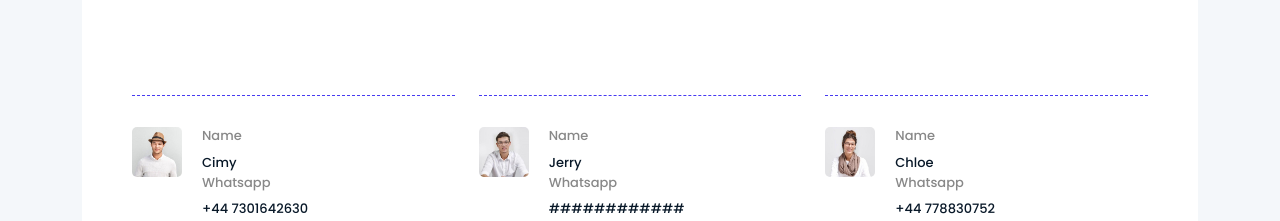
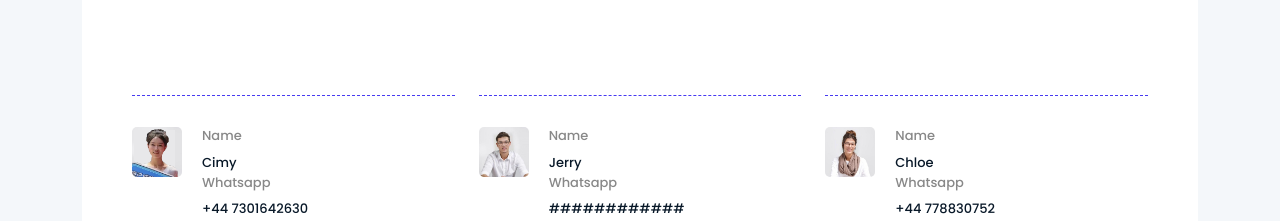
Before and after one commit to 1781539/jiuqian, a plain HTML site: page contact.html in a window 1280 px wide. Shown: the part 886-1107 px from the top of the page. Drawn offline with Linux system fonts and the light colour scheme.

Commit message:
Add files via upload

```diff
--- a/contact.html
+++ b/contact.html
@@ -143,7 +143,7 @@
                                 <div class="single-head">
                                     <h3 class="inner-title"><span></span></h3>
                                     <div class="single-info">
-                                        <i class=""><img style="width: 50px;height: auto;border-radius: 5px;" src="assets\images\about\tx1.jpg" /></i>
+                                        <i class=""><img style="width: 50px;height: auto;border-radius: 5px;" src="assets\images\about\tx4.jpg" /></i>
                                         <ul>
                                             <span>Name</span>
                                             <li>Cimy</li>
```
